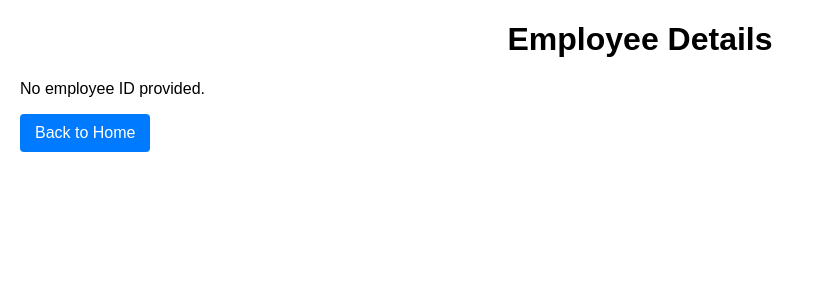
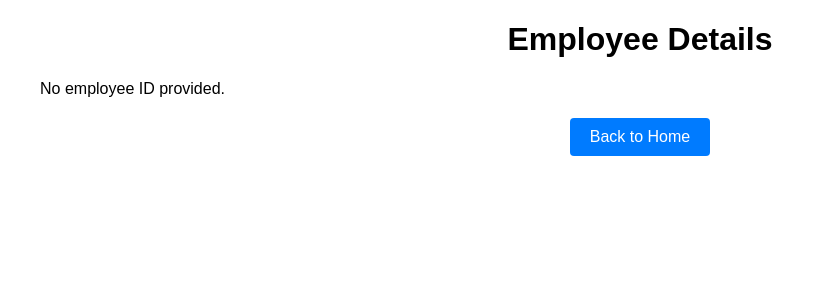
Before and after one commit to BlueHatThebe/Employee-Management-API, a Flask app: template templates/employeeDetails.html in a window 1280 px wide. Shown: the top 300 px of the page, without its empty margins (0-815 px from the left). Run offline with Flask 3, Linux system fonts and the light colour scheme; the template is opened without the code that fills it, so the values that code supplies are empty; data comes from the database, SQL or seed files in the repository.

Commit message:
updated html files

```diff
--- a/templates/employeeDetails.html
+++ b/templates/employeeDetails.html
@@ -4,14 +4,27 @@
     <meta charset="UTF-8">
     <meta name="viewport" content="width=device-width, initial-scale=1.0">
     <title>Employee Details</title>
-    <link rel="stylesheet" href="/static/styles.css">
     <link rel="stylesheet" href="{{ url_for('static', filename='styles.css') }}">
- <script src="{{ url_for('static', filename='script.js') }}"></script>
 
     <style>
         /* Center the heading */
         h3 {
             text-align: center;
+        }
+
+        /* Basic styling for the employee details section */
+        #employee-details-div {
+            margin: 20px;
+            font-family: Arial, sans-serif;
+        }
+
+        /* Basic button styling */
+        #back-to-list {
+            display: block;
+            margin: 20px auto;
+            padding: 10px 20px;
+            font-size: 16px;
+            cursor: pointer;
         }
     </style>
 </head>
@@ -36,7 +49,6 @@
                     })
                     .then(employee => {
                         const detailsDiv = document.getElementById('employee-details-div');
-                        console.log(employee);
 
                         // Ensure performance_reviews is an array and display them
                         const performanceReviews = Array.isArray(employee.data.performance_reviews)
--- a/templates/index.html
+++ b/templates/index.html
@@ -5,9 +5,6 @@
     <meta name="viewport" content="width=device-width, initial-scale=1.0">
     <title>Employee Management</title>
     <link rel="stylesheet" href="/static/styles.css">
-    <link rel="stylesheet" href="{{ url_for('static', filename='styles.css') }}">
-<script src="{{ url_for('static', filename='script.js') }}"></script>
-
 </head>
 <body>
     <h1>Employee Management</h1>
```
